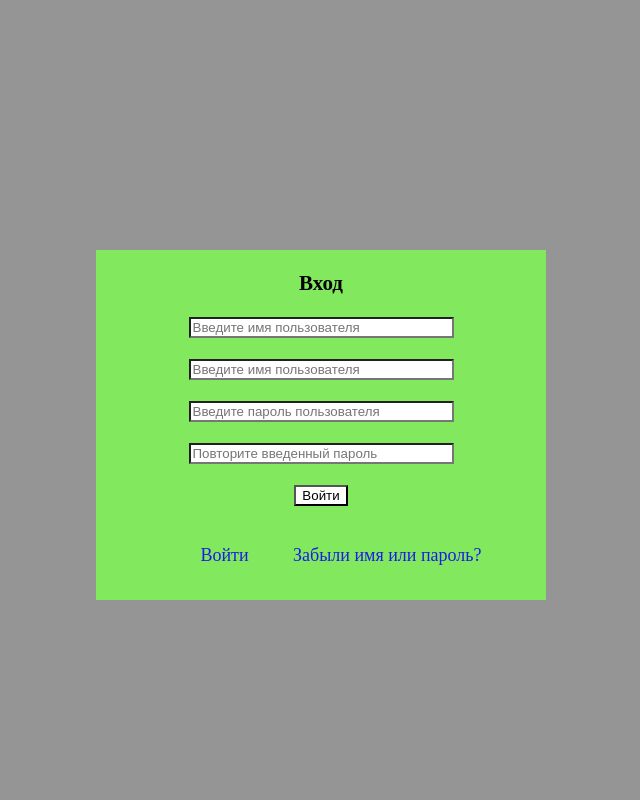
After one commit to SergeyZayats/ZSG_NanoCRM, a CodeIgniter app: page /database/registration in a window 1280 px wide. The commit adds this page. Shown: the whole page, without its empty margins (294-934 px from the left). Run offline with CodeIgniter, Linux system fonts and the light colour scheme.

Commit message:
Adding Auth routes and views

```diff
--- a/application/config/config.php
+++ b/application/config/config.php
@@ -35,7 +35,7 @@ $config['base_url'] = '';
 | variable so that it is blank.
 |
 */
-$config['index_page'] = 'index.php';
+$config['index_page'] = '';
 
 /*
 |--------------------------------------------------------------------------
--- a/application/config/routes.php
+++ b/application/config/routes.php
@@ -54,5 +54,11 @@ $route['default_controller'] = 'welcome';
 $route['404_override'] = '';
 $route['translate_uri_dashes'] = FALSE;
 */
-$route['default_controller'] = 'pages/view';
-$route['(:any)'] = 'pages/view/$1';
+
+$route['default_controller'] = 'auth/action';
+
+/* Below routes handle authorization request*/
+
+$route['login'] = 'auth/action/login';
+$route['registration'] = 'auth/action/registration';
+$route['forget'] = 'auth/action/forget';
--- /dev/null
+++ b/application/controllers/auth.php
@@ -0,0 +1,15 @@
+<?php
+
+class Auth extends CI_Controller {
+
+  public function action($page = 'login')  {
+
+      if ( ! file_exists(APPPATH.'views/pages/'.$page.'.php'))  {
+          // Whoops, we don't have a page for that!
+          show_404();
+  	}
+
+		$this->load->view('pages/'.$page);
+
+  }
+}
--- /dev/null
+++ b/application/views/pages/registration.php
@@ -0,0 +1,70 @@
+<html>
+<head>
+<title>Авторизация</title>
+<style>
+
+	body {
+		background-color: #959595;
+		font-size: 18px;
+	}
+
+	div#login_form {
+		top: 50%; /* Отступ в процентах от верхнего края окна */
+		left: 50%; /* Отступ в процентах от левого края окна */
+		width: 450px; /* Ширина блока */
+		height: 350px; /* Высота блока */
+		position: absolute; /* Абсолютное позиционирование блока */
+		margin-top: -150px; /* Отрицательный отступ от верхнего края страницы, должен равняться половине высоты блока со знаком минус */
+		margin-left: -250px; /* Отрицательный отступ от левого края страницы, должен равняться половине высоты блока со знаком минус */
+		text-align: center;
+		background-color: #82E95F;
+	}
+
+  	input {
+  		background-color: white;
+  	}
+
+  	a {
+  	text-decoration: none;
+  	color: #1A1DE5;
+  	padding-left: 40px;
+  	text-align: left;
+  	}
+
+
+</style>
+
+</head>
+
+<body>
+
+<div id='login_form'>
+
+<h3>Вход</h3>
+
+<div>
+
+<form method='post' action=''>
+<input name='username_reg' placeholder='Введите имя пользователя' size='30'/>
+<br><br>
+<input type='email' name='username_reg' placeholder='Введите имя пользователя' size='30'/>
+<br><br>
+<input type='password' name='password_reg' placeholder='Введите пароль пользователя' size='30'/>
+<br><br>
+<input type='password' name='password_reg_confirm' placeholder='Повторите введенный пароль' size='30'/>
+<br><br>
+<input type="submit" value='Войти'>
+<br><br>
+</form>
+
+</div>
+
+<div class="link_auth_form">
+<a href="login">Войти</a>
+<a href="forget">Забыли имя или пароль?</a>
+</div>
+
+</div>
+
+</body>
+</html>
--- a/application/views/templates/footer.php
+++ b/application/views/templates/footer.php
@@ -1,3 +1,3 @@
-                <em>&copy; 2015</em>
+                <em>&copy; 2016</em>
         </body>
 </html>
```
Also changed, not shown: application/views/pages/forget.php (added, +65 -0 lines), application/views/pages/login.php (added, +66 -0 lines), .htaccess, application/.htaccess (added), img/1.jpg (added), 2 other files.
